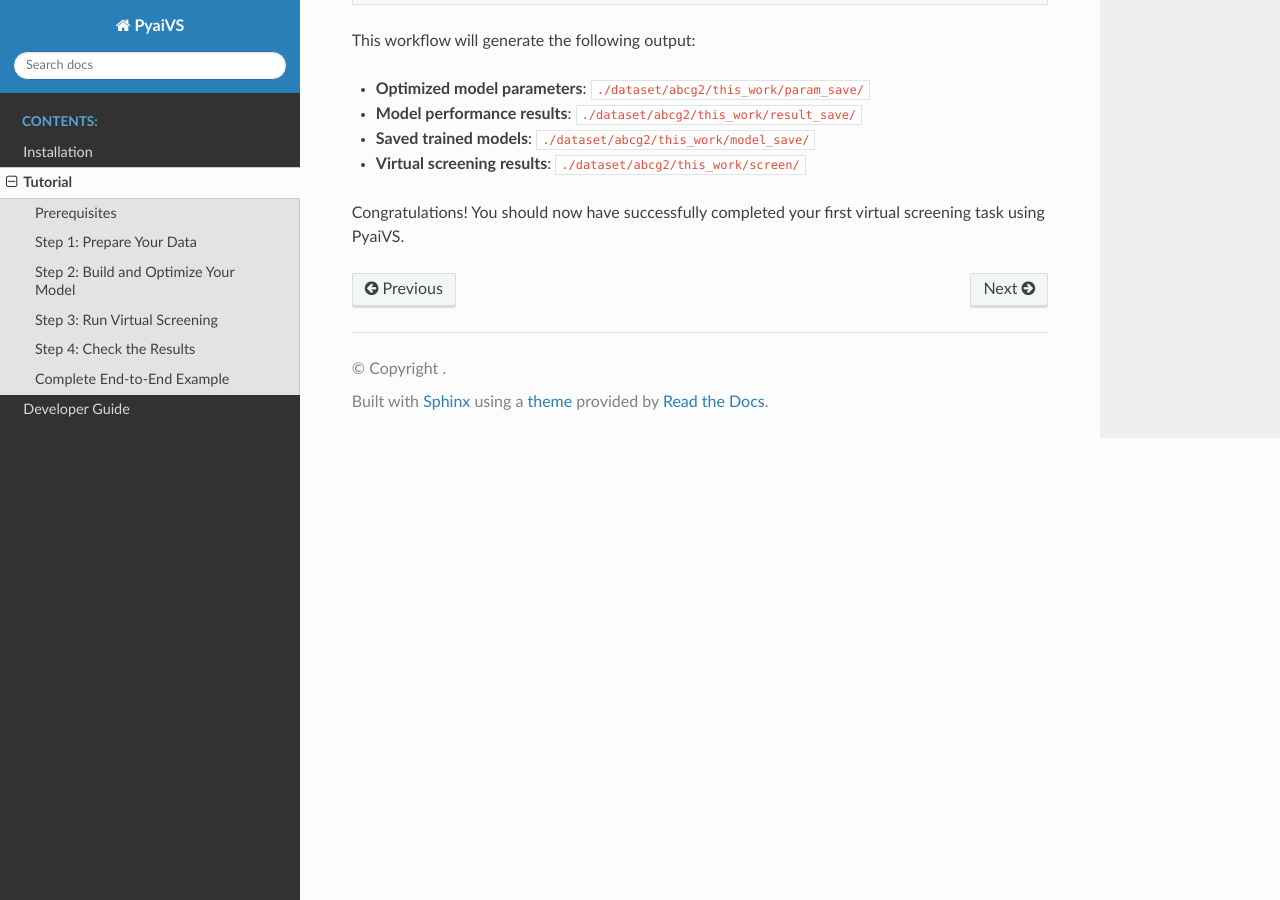
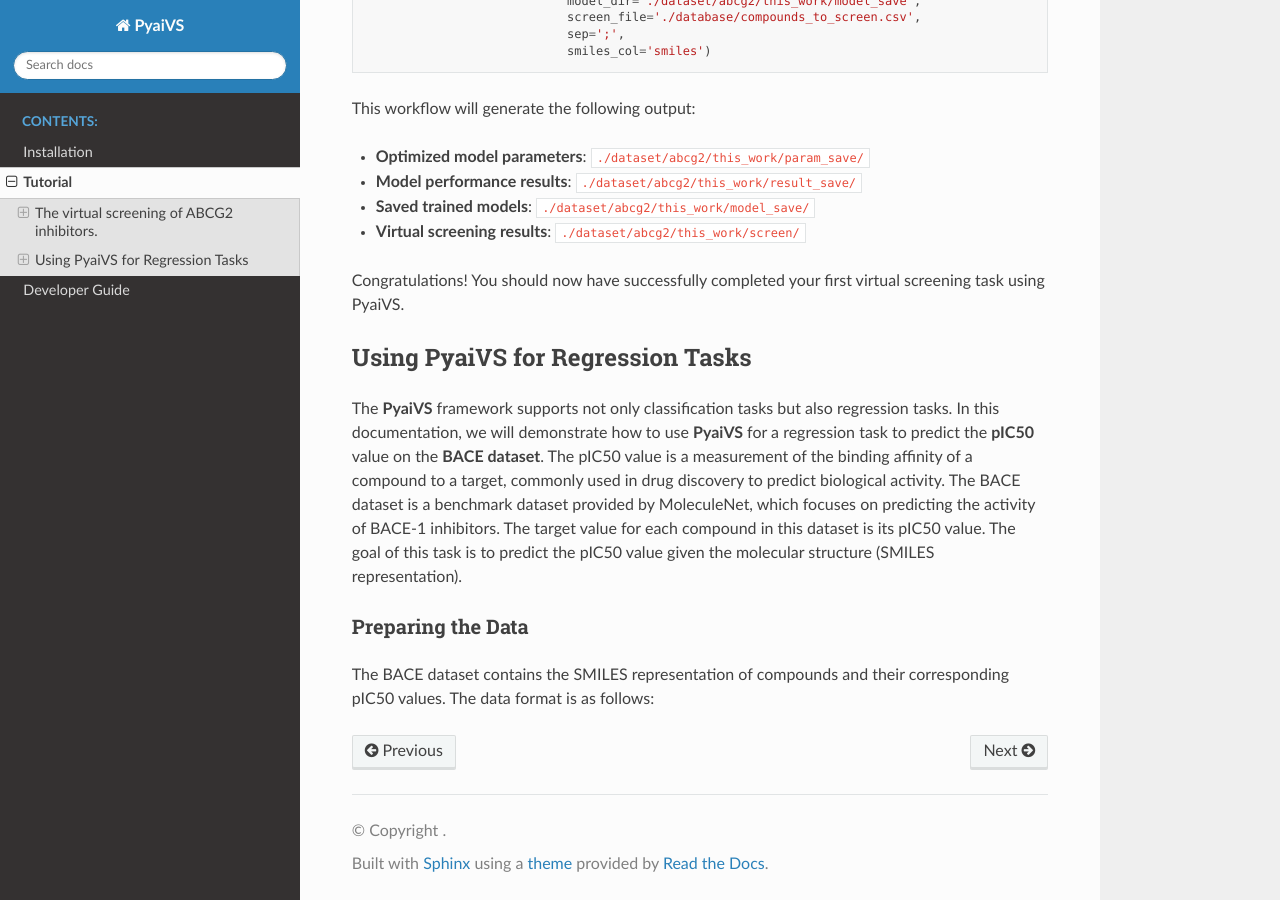
Before and after one commit to danqingmk/OpenVS_PyaiVS, a Sphinx documentation site: the page built from docs/tutorial.rst, in a window 1280 px wide and 900 px high, scrolled down 3642 px. Built offline with Sphinx 7.4.7 and the Read the Docs theme 3.1.0, drawn with Linux system fonts in a browser that asks for light colours; some of the changed text lies outside the part shown.

Commit message:
Update tutorial.rst

```diff
--- a/docs/tutorial.rst
+++ b/docs/tutorial.rst
@@ -1,7 +1,10 @@
 Tutorial
 ========
 
-**Welcome to the PyaiVS tutorial**. In this tutorial, we will demonstrate a complete virtual screening workflow for finding inhibitors of the ABCG2 transporter using PyaiVS. The steps include **preparing a dataset of known actives/inactives, optimizing the model parameters, training and evaluating a predictive model, and then using that model to screen a library of new compounds**.
+**Welcome to the PyaiVS tutorial**. In this tutorial, we will demonstrate a complete virtual screening workflow for finding inhibitors of the ABCG2 transporter using PyaiVS. The steps include **preparing a dataset of known actives/inactives, optimizing the model parameters, training and evaluating a predictive model, and then using that model to screen a library of new compounds**. Additionally, we will also show how to apply PyaiVS for **regression tasks**, using the **BACE dataset** to predict pIC50 values of compounds.
+
+The virtual screening of ABCG2 inhibitors.
+------------------------------------------
 
 ABCG2 (also known as the breast cancer resistance protein) is an ATP-binding cassette transporter implicated in multidrug resistance. Identifying effective inhibitors of ABCG2 can help overcome chemotherapy resistance, which makes it an interesting case for virtual screening.
 
@@ -12,7 +15,7 @@ PyaiVS follows a two-step workflow:
 2. **Virtual Screening**: Use the best model to screen a compound library
 
 Prerequisites
--------------
+^^^^^^^^^^^^^
 
 Before you begin, make sure you have:
 
@@ -21,7 +24,7 @@ Before you begin, make sure you have:
 - A compound library to screen (CSV format with SMILES)
 
 Step 1: Prepare Your Data
---------------------------
+^^^^^^^^^^^^^^^^^^^^^^^^^
 
 For model building, you need a dataset where molecules are labeled as active or inactive.
 The dataset should be in CSV format and include at least:
@@ -50,7 +53,7 @@ For the screening compound library, you need a CSV file with at least a SMILES c
     ...
 
 Step 2: Build and Optimize Your Model
--------------------------------------
+^^^^^^^^^^^^^^^^^^^^^^^^^^^^^^^^^^^^^
 
 Start by building a model using your training dataset.
 OpenVS_PyaiVS allows training multiple models with different configurations and selects the best one automatically.
@@ -87,7 +90,7 @@ What this does:
 - ``FP``: Molecular fingerprint type (`MACCS`, `ECFP4`, `pubchem`, or `all`)
 
 Step 3: Run Virtual Screening
------------------------------
+^^^^^^^^^^^^^^^^^^^^^^^^^^^^^
 
 After building and optimizing the model, use the best model to perform virtual screening:
 
@@ -123,7 +126,7 @@ The function will:
 - Save all compounds that pass into a new CSV file
 
 Step 4: Check the Results
--------------------------
+^^^^^^^^^^^^^^^^^^^^^^^^^
 
 After screening, results can be found in a folder named ``screen`` (created at the same level as ``model_save``).
 The output file will be named after your input file and suffixed with the probability threshold:
@@ -138,7 +141,7 @@ This file includes SMILES strings for compounds that:
 - Pass Lipinski’s Rule of Five (i.e., drug-like properties)
 
 Complete End-to-End Example
------------------------------
+^^^^^^^^^^^^^^^^^^^^^^^^^^^
 
 The following is a complete script that performs both model building and virtual screening:
 
@@ -175,3 +178,13 @@ This workflow will generate the following output:
 - **Virtual screening results**: ``./dataset/abcg2/this_work/screen/``
 
 Congratulations! You should now have successfully completed your first virtual screening task using PyaiVS.
+
+Using PyaiVS for Regression Tasks
+---------------------------------
+
+The **PyaiVS** framework supports not only classification tasks but also regression tasks. In this documentation, we will demonstrate how to use **PyaiVS** for a regression task to predict the **pIC50** value on the **BACE dataset**. The pIC50 value is a measurement of the binding affinity of a compound to a target, commonly used in drug discovery to predict biological activity. The BACE dataset is a benchmark dataset provided by MoleculeNet, which focuses on predicting the activity of BACE-1 inhibitors. The target value for each compound in this dataset is its pIC50 value. The goal of this task is to predict the pIC50 value given the molecular structure (SMILES representation).
+
+Preparing the Data
+^^^^^^^^^^^^^^^^^^
+
+The BACE dataset contains the SMILES representation of compounds and their corresponding pIC50 values. The data format is as follows:
```
